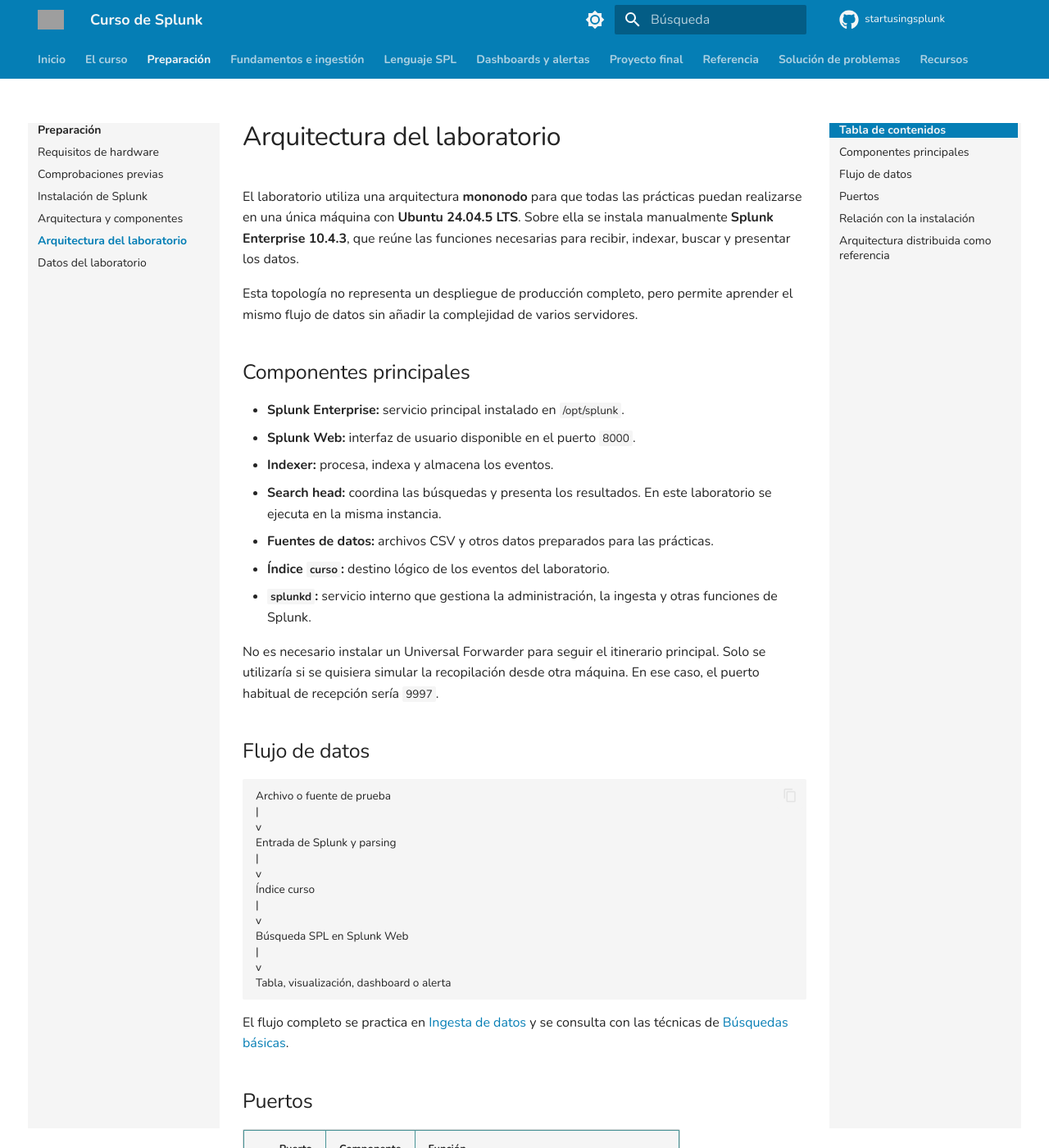
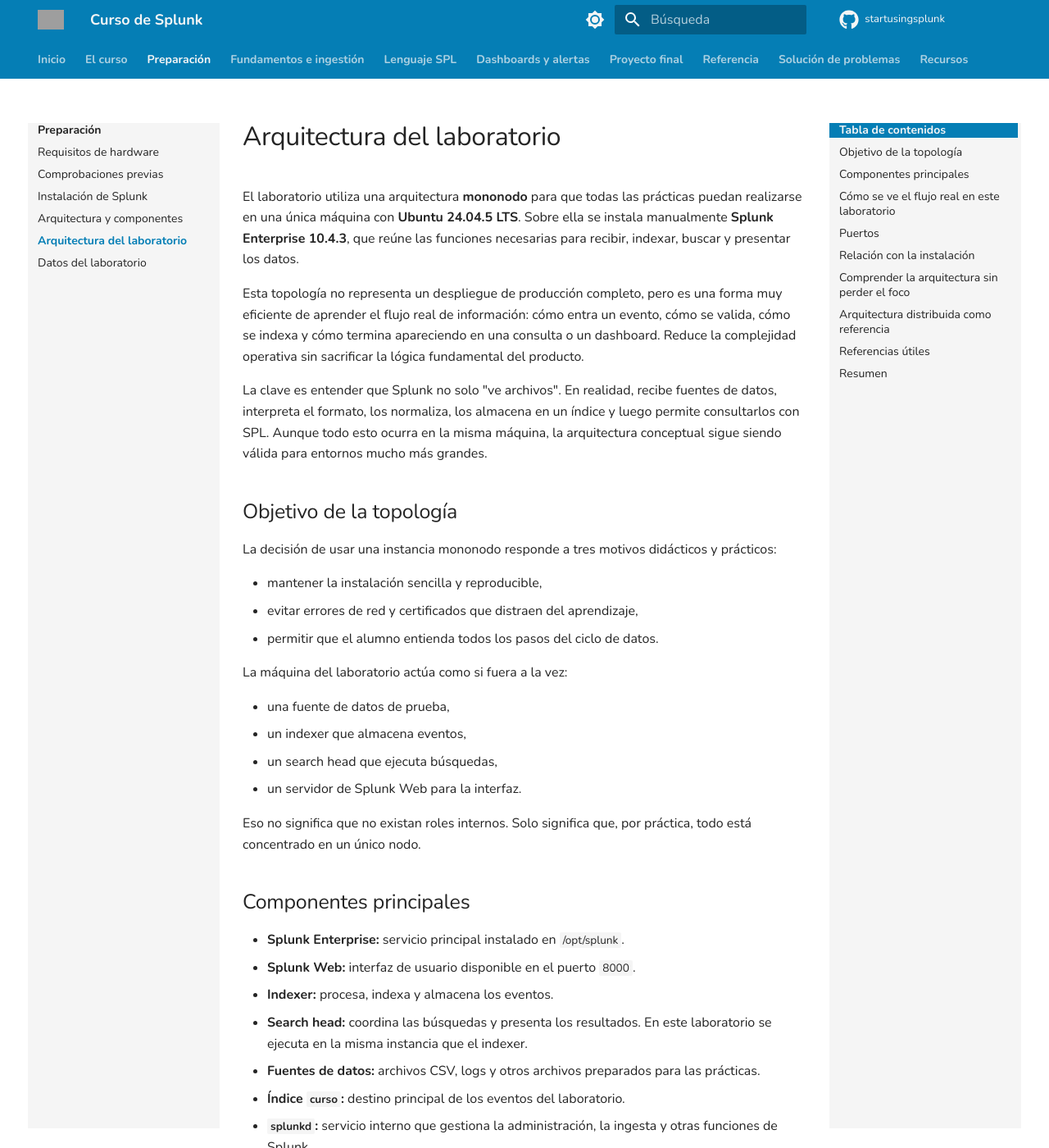
Before and after one commit to agile611/startusingsplunk, an MkDocs documentation site: the page built from docs/preparacion/arquitectura-laboratorio.md, in a window 1280 px wide and 1400 px high. Shown: the whole window at 82% size. Built offline with MkDocs 1.6.1 and Material for MkDocs 9.7.7, drawn with Linux system fonts in a browser that asks for light colours; some of the changed text lies outside the part shown; grey boxes are pictures that could not be loaded.

Commit message:
Arquitectura laboratorio

````diff
--- a/docs/preparacion/arquitectura-laboratorio.md
+++ b/docs/preparacion/arquitectura-laboratorio.md
@@ -5,8 +5,36 @@ prácticas puedan realizarse en una única máquina con **Ubuntu 24.04.5 LTS**.
 Sobre ella se instala manualmente **Splunk Enterprise 10.4.3**, que reúne las
 funciones necesarias para recibir, indexar, buscar y presentar los datos.
 
-Esta topología no representa un despliegue de producción completo, pero permite
-aprender el mismo flujo de datos sin añadir la complejidad de varios servidores.
+Esta topología no representa un despliegue de producción completo, pero es una
+forma muy eficiente de aprender el flujo real de información: cómo entra un
+evento, cómo se valida, cómo se indexa y cómo termina apareciendo en una
+consulta o un dashboard. Reduce la complejidad operativa sin sacrificar la
+lógica fundamental del producto.
+
+La clave es entender que Splunk no solo "ve archivos". En realidad, recibe
+fuentes de datos, interpreta el formato, los normaliza, los almacena en un
+índice y luego permite consultarlos con SPL. Aunque todo esto ocurra en la
+misma máquina, la arquitectura conceptual sigue siendo válida para entornos
+mucho más grandes.
+
+## Objetivo de la topología
+
+La decisión de usar una instancia mononodo responde a tres motivos didácticos y
+prácticos:
+
+- mantener la instalación sencilla y reproducible,
+- evitar errores de red y certificados que distraen del aprendizaje,
+- permitir que el alumno entienda todos los pasos del ciclo de datos.
+
+La máquina del laboratorio actúa como si fuera a la vez:
+
+- una fuente de datos de prueba,
+- un indexer que almacena eventos,
+- un search head que ejecuta búsquedas,
+- un servidor de Splunk Web para la interfaz.
+
+Eso no significa que no existan roles internos. Solo significa que, por
+práctica, todo está concentrado en un único nodo.
 
 ## Componentes principales
 
@@ -14,10 +42,10 @@ aprender el mismo flujo de datos sin añadir la complejidad de varios servidores
 - **Splunk Web:** interfaz de usuario disponible en el puerto `8000`.
 - **Indexer:** procesa, indexa y almacena los eventos.
 - **Search head:** coordina las búsquedas y presenta los resultados. En este
-  laboratorio se ejecuta en la misma instancia.
-- **Fuentes de datos:** archivos CSV y otros datos preparados para las
+  laboratorio se ejecuta en la misma instancia que el indexer.
+- **Fuentes de datos:** archivos CSV, logs y otros archivos preparados para las
   prácticas.
-- **Índice `curso`:** destino lógico de los eventos del laboratorio.
+- **Índice `curso`:** destino principal de los eventos del laboratorio.
 - **`splunkd`:** servicio interno que gestiona la administración, la ingesta y
   otras funciones de Splunk.
 
@@ -25,23 +53,47 @@ No es necesario instalar un Universal Forwarder para seguir el itinerario
 principal. Solo se utilizaría si se quisiera simular la recopilación desde otra
 máquina. En ese caso, el puerto habitual de recepción sería `9997`.
 
-## Flujo de datos
+Un forwarder no aporta valor didáctico en una práctica básica si la intención es
+aprender el flujo local completo; su uso se reserva a escenarios donde queremos
+separar la recopilación en varios servidores.
+
+## Cómo se ve el flujo real en este laboratorio
+
+En la práctica, la secuencia suele ser la siguiente:
 
 ```text
-Archivo o fuente de prueba
-|
-v
-Entrada de Splunk y parsing
-|
-v
-Índice curso
-|
-v
-Búsqueda SPL en Splunk Web
-|
-v
-Tabla, visualización, dashboard o alerta
+Fuente de datos (CSV, log o archivo preparado)
+        |
+        v
+Entrada configurada en Splunk
+        |
+        v
+Parsing y extracción de campos
+        |
+        v
+Asignación de timestamp, host, source y sourcetype
+        |
+        v
+Índice `curso`
+        |
+        v
+Consulta SPL en Splunk Web
+        |
+        v
+Resultado, tabla, gráfico, dashboard o alerta
 ```
+
+Este flujo puede dividirse también en diagnósticos prácticos:
+
+- ¿La fuente existe y genera datos?
+- ¿Splunk está leyendo la entrada correcta?
+- ¿El evento está bien parseado y con timestamp válido?
+- ¿Está almacenado en el índice `curso`?
+- ¿La búsqueda tiene el intervalo temporal correcto?
+- ¿El usuario ve el resultado con permisos adecuados?
+
+Esta forma de pensar es especialmente útil cuando un evento no aparece y la
+respuesta no es “reinstalar Splunk”, sino comprobar la etapa exacta donde falla.
 
 El flujo completo se practica en [Ingesta de datos](../sesion-1/06-ingesta-datos.md)
 y se consulta con las técnicas de [Búsquedas básicas](../sesion-2/02-busquedas-basicas.md).
@@ -62,19 +114,36 @@ sudo ss -ltnp | grep -E ':8000|:8089|:9997'
 
 Un puerto abierto solo demuestra que existe un servicio escuchando. Para
 validar la ingesta también hay que comprobar que los eventos aparecen en
-`index=curso`.
+`index=curso` y que la búsqueda devuelve resultados esperados.
 
 ## Relación con la instalación
 
 La topología se crea mediante la [guía de instalación manual en
-Ubuntu](instalar-splunk.md). Al finalizar esa guía deben
-cumplirse estas condiciones:
+Ubuntu](instalar-splunk.md). Al finalizar esa guía deben cumplirse estas
+condiciones:
 
 - La versión mostrada por `splunk version` es 10.4.3.
 - `splunk status` indica que el servicio está ejecutándose.
 - Splunk Web responde en `http://localhost:8000`.
 - La cuenta administrativa local permite iniciar sesión.
 - El arranque automático queda configurado para los reinicios del laboratorio.
+- Los datos de práctica pueden cargarse y consultarse correctamente en el
+  índice `curso`.
+
+## Comprender la arquitectura sin perder el foco
+
+Aunque la máquina del laboratorio actúa como un entorno mononodo, el alumno debe
+pensar en términos de roles funcionales, no solo de una sola máquina física. En
+la práctica, cada tarea tiene un sentido claro:
+
+- la fuente produce datos,
+- la entrada los recibe,
+- el indexer los procesa y almacena,
+- el search head los consulta,
+- Splunk Web los presenta al usuario.
+
+Esto ayuda a trasladar el conocimiento a entornos reales con varios servidores,
+certificados y nodos especializados.
 
 ## Arquitectura distribuida como referencia
 
@@ -84,6 +153,52 @@ En un entorno mayor, las responsabilidades pueden separarse:
 Fuentes -> Universal Forwarders -> Indexers -> Search Heads -> Usuarios
 ```
 
+En una infraestructura real, el número de fuentes, usuarios y volumen de datos
+hace que sea razonable repartir estas responsabilidades. En ese caso se añade
+complejidad en:
+
+- seguridad y certificados,
+- sincronización entre nodos,
+- manejo de licencias,
+- mantenimiento de permisos,
+- monitorización y escalado.
+
 El curso presenta estos componentes conceptualmente en [Arquitectura y
-componentes](arquitectura.md), pero las prácticas se ejecutan en
-el nodo único descrito aquí.
+componentes](arquitectura.md), pero las prácticas se ejecutan en el nodo único
+descrito aquí para mantener el aprendizaje práctico y enfocarlo en Splunk.
+
+## Referencias útiles
+
+Para ampliar la teoría y contrastar la práctica del curso, estas son
+referencias oficiales de Splunk:
+
+- Documentación de Splunk sobre indexers:
+  https://docs.splunk.com/Documentation/Splunk/latest/Indexer/Aboutindexers
+- Documentación sobre search heads:
+  https://docs.splunk.com/Documentation/Splunk/latest/Search/Aboutsearchheads
+- Documentación sobre forwarders:
+  https://docs.splunk.com/Documentation/Splunk/latest/Forwarding/Aboutforwarding
+- Visión general de configuración:
+  https://docs.splunk.com/Documentation/Splunk/latest/Admin/Configurationoverview
+- Guía de administración general:
+  https://docs.splunk.com/Documentation/Splunk/latest/Admin/Welcome-to-Admin
+
+También es útil relacionar este documento con el resto del curso:
+
+- [Ingesta de datos](../sesion-1/06-ingesta-datos.md)
+- [Búsquedas básicas](../sesion-2/02-busquedas-basicas.md)
+- [Arquitectura y componentes](arquitectura.md)
+- [Instalar Splunk en Ubuntu](instalar-splunk.md)
+
+## Resumen
+
+La arquitectura del laboratorio tiene una finalidad clara: ofrecer un entorno
+realista pero simple para aprender Splunk. La máquina realiza todas las tareas
+principales, pero conceptualmente sigue a un modelo con source, input,
+processing, indexación, búsqueda y presentación. Eso permite al alumno entender
+la lógica del producto sin perderse en una topología de producción que sería
+más compleja de desplegar y mantener.
+
+Es decir, aunque el laboratorio sea mononodo, el conocimiento transferible es el
+mismo que se usa en despliegues distribuidos mayores: los datos fluyen desde
+la fuente hasta el índice, y desde allí hasta la consulta y la visualización.
````
